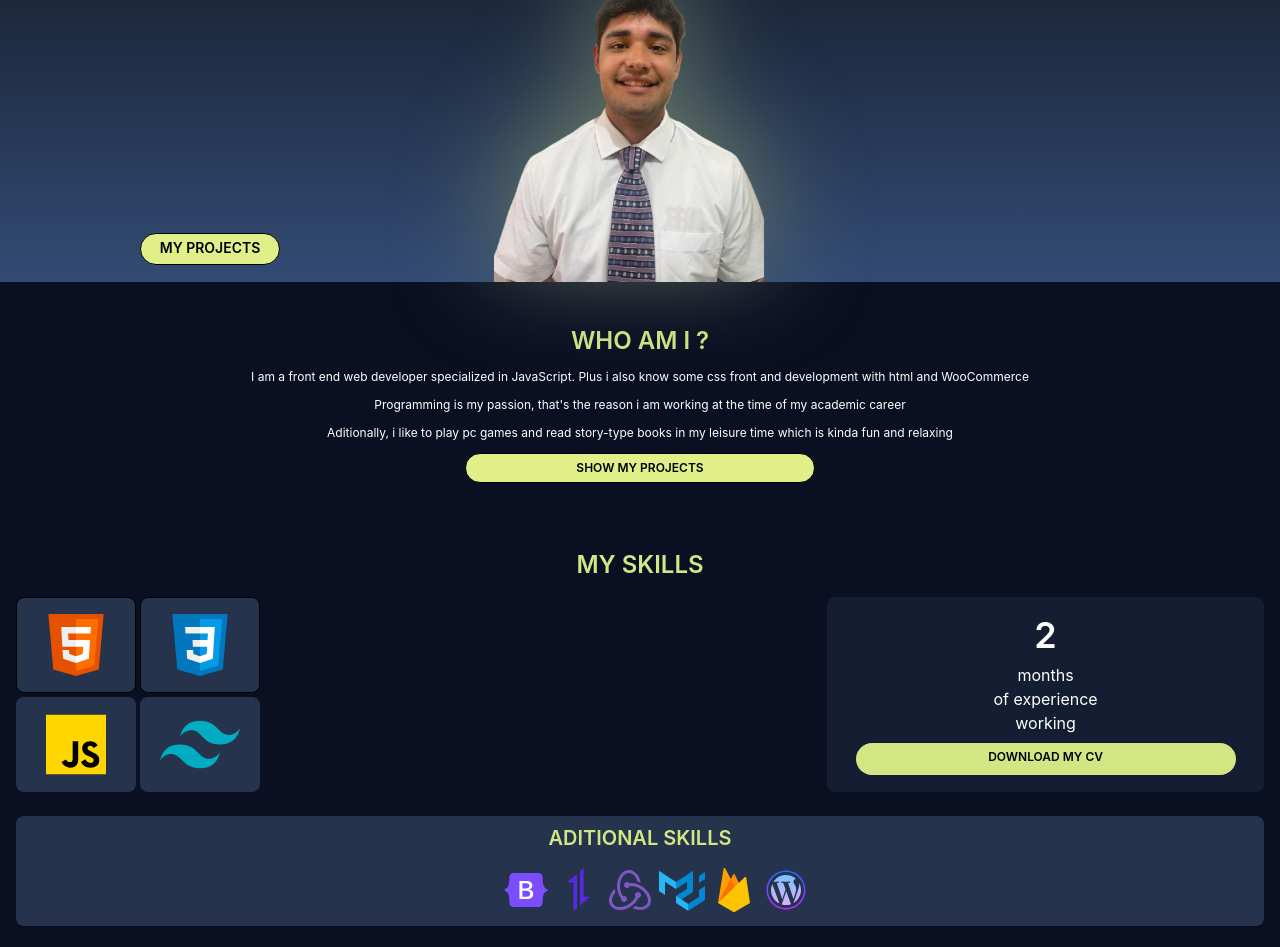
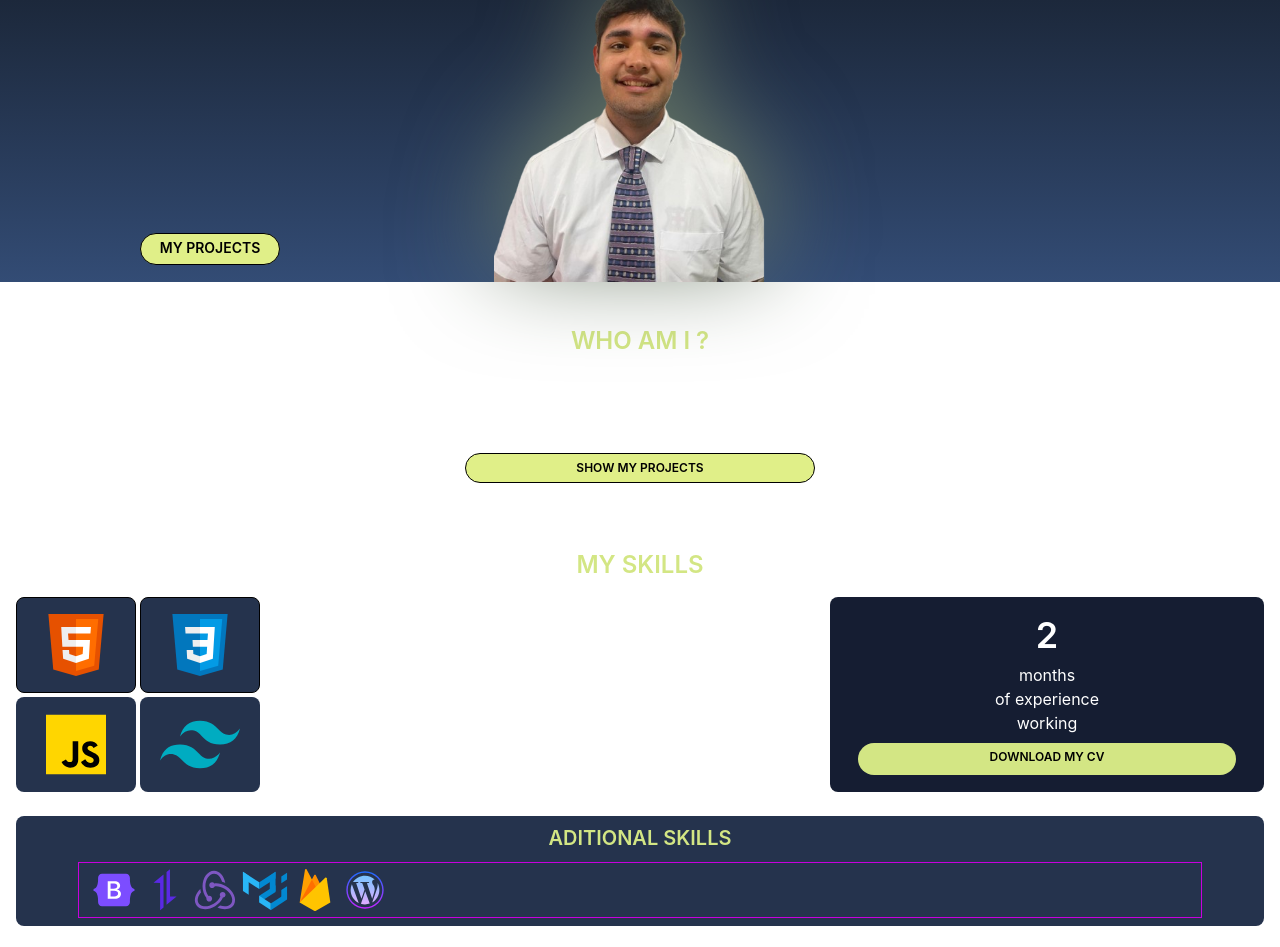
Before and after one commit to Jared092005/Mini-proyecto, a website built with Vite: page index.html in a window 1280 px wide. Shown: the part 262-1209 px from the top of the page. Built offline with nearby package versions, Linux system fonts and the light colour scheme; grey boxes are pictures that could not be loaded.

Commit message:
traté de arreglar los problemas

```diff
--- a/index.html
+++ b/index.html
@@ -95,9 +95,7 @@
       </section>
     </main>
     <!-- seccion who am i y skills -->
-    <section
-      class="h-[76%] w-full bg-[#0a0f22] flex flex-col items-center gap-6 px-4"
-    >
+    <section class="h-[76%] w-full flex flex-col items-center gap-6 px-4">
       <!-- primera parte, específicamente who am i ? -->
       <span class="h-[20%] flex flex-col p-6 gap-3 justify-center items-center"
         ><h2
@@ -129,7 +127,7 @@
           my skills
         </h2>
         <!-- contenedor de las skills y el tiempo -->
-        <div class="flex flex-row h-full">
+        <div class="flex flex-row gap-2 h-full">
           <!-- contenedores de imagenes de lenguajes -->
           <div class="flex flex-col gap-1 w-[65%]">
             <span class="flex flex-row w-full h-[50%] gap-1">
@@ -188,8 +186,8 @@
           </h3>
         </div>
         <!-- imagenes de las habilidades extras -->
-        <div class="h-[60%] flex">
-          <div class="flex flex-row w-full py-1 px-3 gap-1">
+        <div class="h-[60%] w-[90%] border border-fuchsia-600 flex">
+          <div class="flex flex-row w-full py-1 px-3 gap-1 overflow-hidden">
             <img src="./imagenes/icons8-oreja.svg" alt="bootstrap" />
             <img src="./imagenes/Azios.svg" alt="Azios" />
             <img src="./imagenes/icons8-redux.svg" alt="redux" />
```
